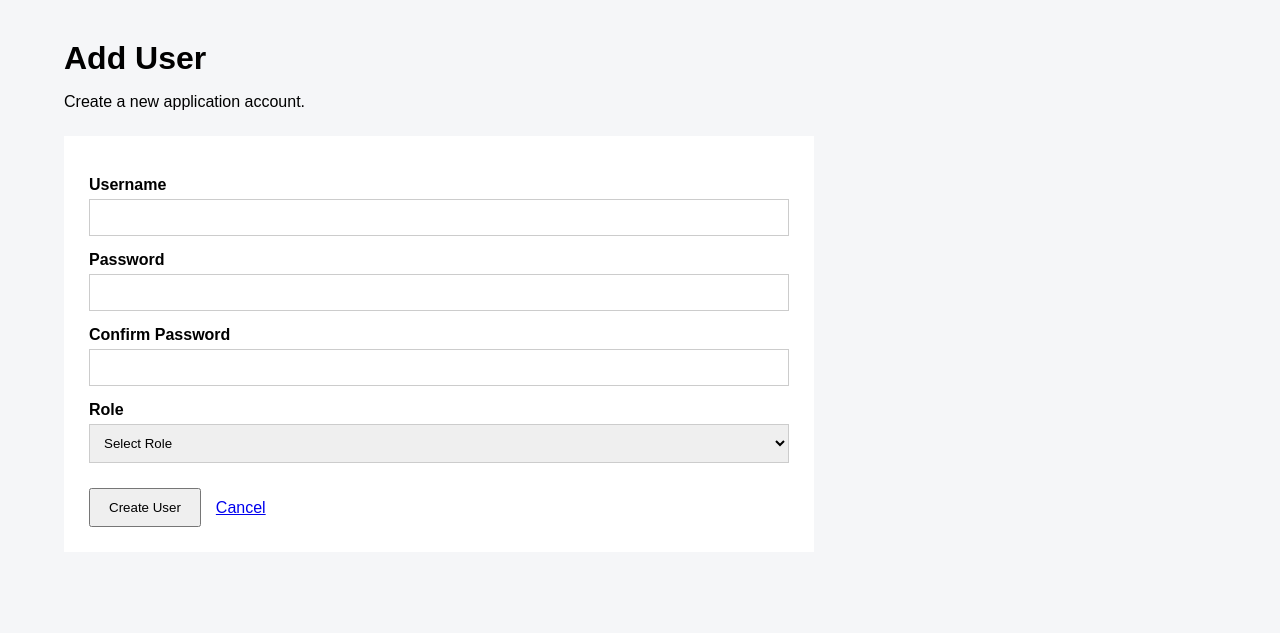
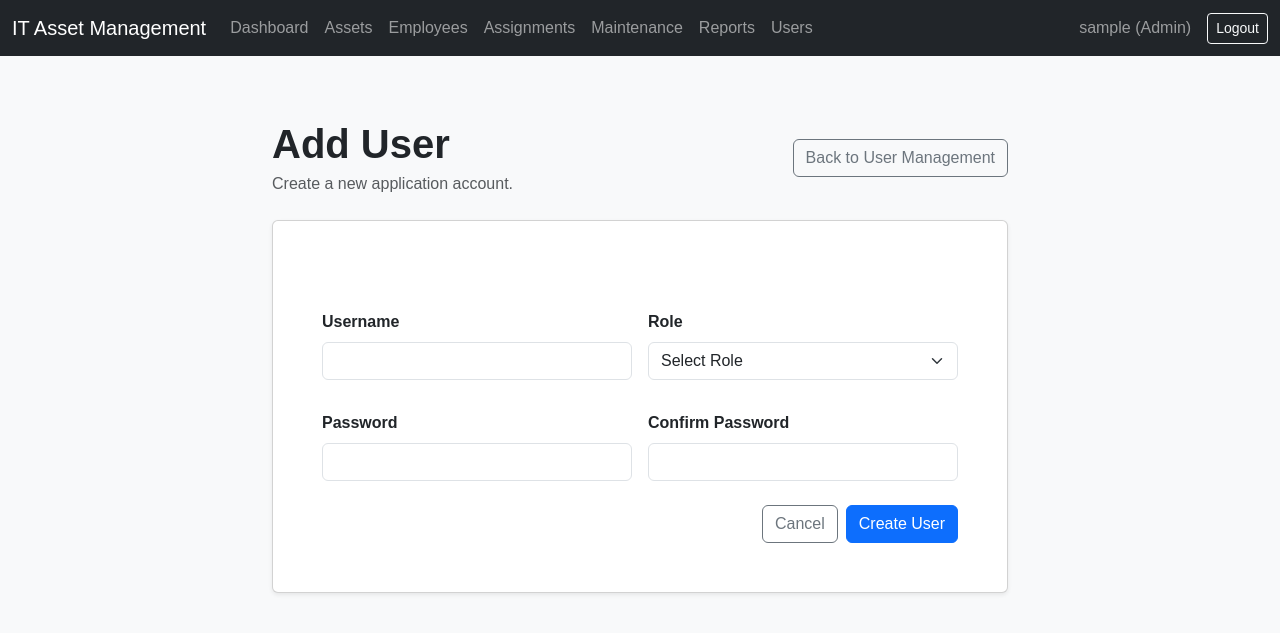
Before and after one commit to pauljohnsuela64-prog/IT-Asset-Management-System, a Flask app: page /users/add in a window 1280 px wide. Shown: the top 633 px of the page. Run offline with Flask 3, Linux system fonts and the light colour scheme; the visitor is signed in with stand-in values (Sample User, id 1).

Commit message:
Modernice user management forms with bootstrap

```diff
--- a/templates/add_user.html
+++ b/templates/add_user.html
@@ -1,94 +1,58 @@
-<!DOCTYPE html>
-<html lang="en">
+{% extends "base.html" %}
 
-<head>
-    <meta charset="UTF-8">
+{% block title %}Add User{% endblock %}
 
-    <meta
-        name="viewport"
-        content="width=device-width, initial-scale=1.0"
-    >
-
-    <title>Add User</title>
-
-    <link
-        rel="stylesheet"
-        href="{{ url_for('static', filename='css/style.css') }}"
-    >
-</head>
-
-<body>
-
-<div class="container">
-
-    <h1>Add User</h1>
-    <p>Create a new application account.</p>
-
-    {% if error %}
-        <div class="error">
-            {{ error }}
-        </div>
-    {% endif %}
-
-    <form method="POST">
-
-        <label>Username</label>
-
-        <input
-            type="text"
-            name="username"
-            required
-        >
-
-        <label>Password</label>
-
-        <input
-            type="password"
-            name="password"
-            required
-        >
-
-        <label>Confirm Password</label>
-
-        <input
-            type="password"
-            name="confirm_password"
-            required
-        >
-
-        <label>Role</label>
-
-        <select name="role" required>
-
-            <option value="">
-                Select Role
-            </option>
-
-            <option value="Staff">
-                Staff
-            </option>
-
-            <option value="Admin">
-                Admin
-            </option>
-
-        </select>
-
-        <div class="form-actions">
-
-            <button type="submit">
-                Create User
-            </button>
-
-            <a href="{{ url_for('users') }}">
-                Cancel
-            </a>
-
+{% block content %}
+<div class="row justify-content-center">
+    <div class="col-lg-8">
+        <div class="d-flex justify-content-between align-items-center mb-4">
+            <div>
+                <h1 class="fw-bold mb-1">Add User</h1>
+                <p class="text-muted mb-0">Create a new application account.</p>
+            </div>
+            <a href="{{ url_for('users') }}" class="btn btn-outline-secondary">Back to User Management</a>
         </div>
 
-    </form>
+        {% if error %}
+            <div class="alert alert-danger" role="alert">{{ error }}</div>
+        {% endif %}
 
+        <div class="card shadow-sm">
+            <div class="card-body p-4">
+                <form id="add-user-form" method="POST" action="{{ url_for('add_user') }}">
+                    <div class="row g-3">
+                        <div class="col-md-6">
+                            <label for="username" class="form-label">Username</label>
+                            <input type="text" id="username" name="username" class="form-control"
+                                   value="{{ request.form.get('username', '') }}" autocomplete="username" required>
+                        </div>
+                        <div class="col-md-6">
+                            <label for="role" class="form-label">Role</label>
+                            <select id="role" name="role" class="form-select" required>
+                                <option value="">Select Role</option>
+                                <option value="Staff" {% if request.form.get('role') == 'Staff' %}selected{% endif %}>Staff</option>
+                                <option value="Admin" {% if request.form.get('role') == 'Admin' %}selected{% endif %}>Admin</option>
+                            </select>
+                        </div>
+                        <div class="col-md-6">
+                            <label for="password" class="form-label">Password</label>
+                            <input type="password" id="password" name="password" class="form-control"
+                                   autocomplete="new-password" required>
+                        </div>
+                        <div class="col-md-6">
+                            <label for="confirm_password" class="form-label">Confirm Password</label>
+                            <input type="password" id="confirm_password" name="confirm_password" class="form-control"
+                                   autocomplete="new-password" required>
+                        </div>
+                    </div>
+
+                    <div class="d-flex justify-content-end gap-2 mt-4">
+                        <a href="{{ url_for('users') }}" class="btn btn-outline-secondary">Cancel</a>
+                        <button type="submit" form="add-user-form" class="btn btn-primary">Create User</button>
+                    </div>
+                </form>
+            </div>
+        </div>
+    </div>
 </div>
-
-</body>
-</html>
+{% endblock %}
```
Also changed, not shown: templates/change_user_status.html (+46 -84 lines).
